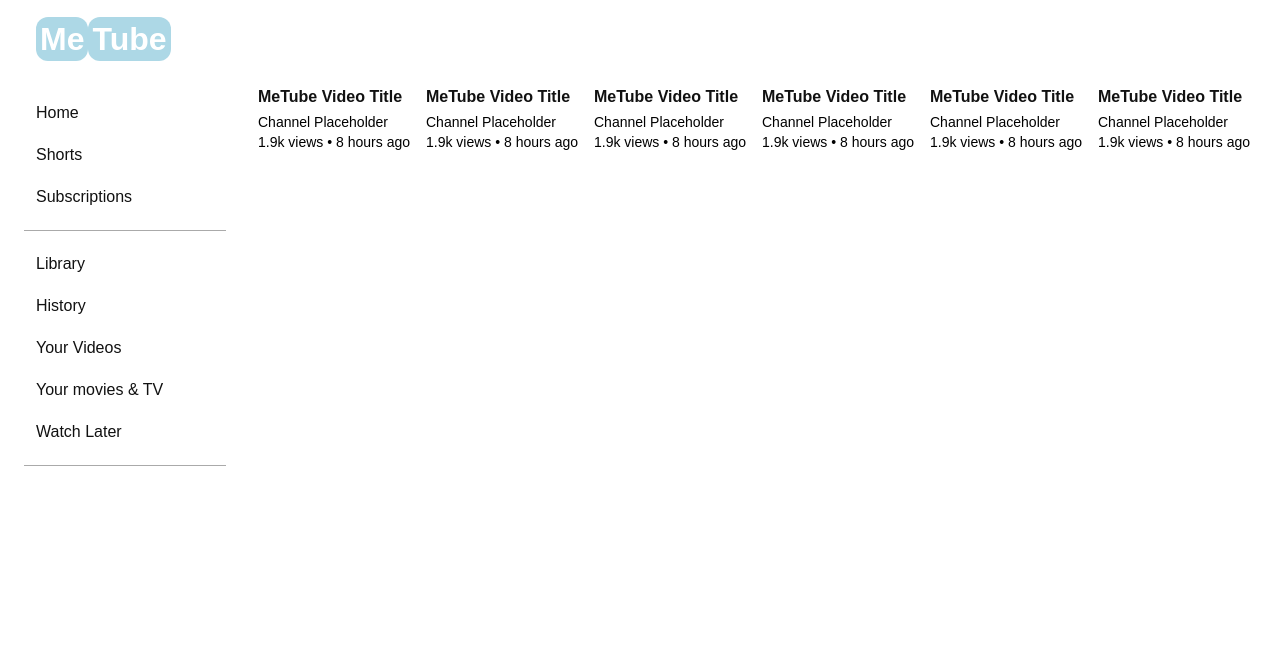
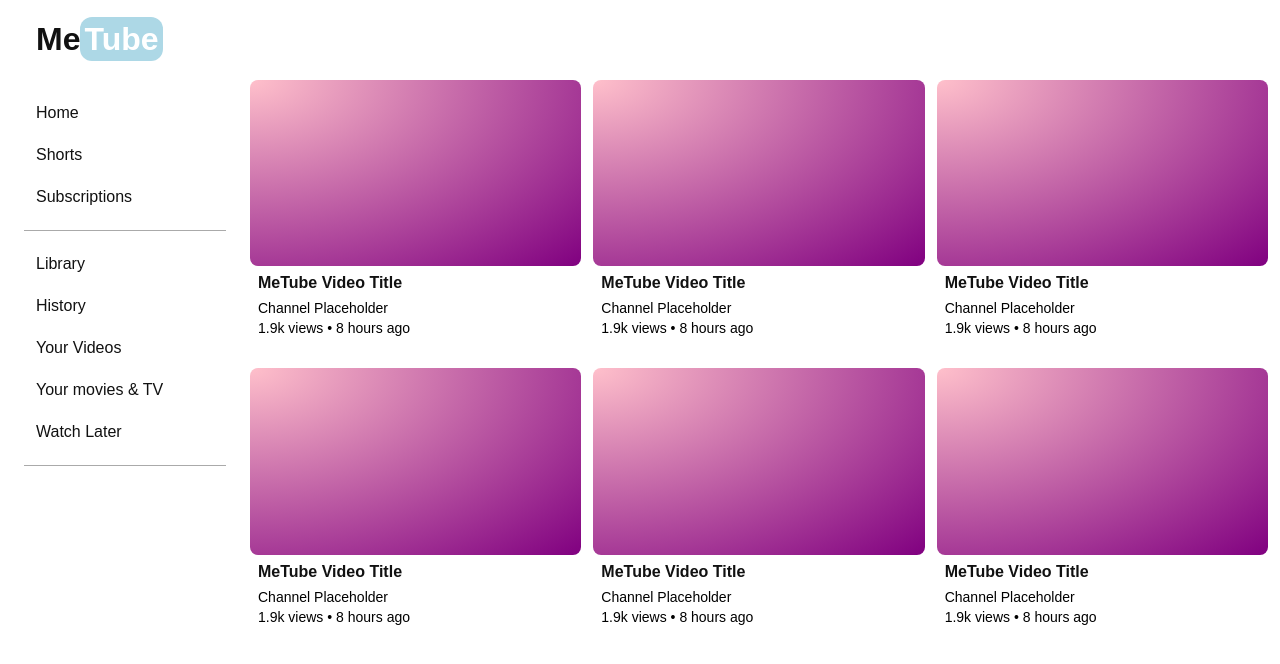
Before and after one commit to ashlynramseydesigns/ashlynramseydesigns, a plain HTML site: page demos/two-column-layouts-mixed-demo/index.html in a window 1280 px wide. Drawn offline with Linux system fonts and the light colour scheme.

Commit message:
Two Column Layouts Mixed Demo

```diff
--- a/demos/two-column-layouts-mixed-demo/css/style.css
+++ b/demos/two-column-layouts-mixed-demo/css/style.css
@@ -45,7 +45,7 @@ body {
 #header a {
     text-decoration: none;
 }
-#hearder #me {
+#header #me {
     color: #111;
 }
 #header #tube {
@@ -83,15 +83,16 @@ body {
     flex-wrap: wrap;
 }
 
-.me-tube-item {
+.metube-item {
     flex: 250px;
     margin-right: 12px;
     margin-bottom: 24px;
 }
 
 .metube-item .thumbnail-placeholder {
-    aspect-ratio: 16px / 9;
-    background: radial-gradient(at top left, pink, purple);
+    aspect-ratio: 16 / 9;
+    background: radial-gradient(at top left,
+    pink, purple);
     border-radius: 8px;
 }
 
--- a/demos/two-column-layouts-mixed-demo/index.html
+++ b/demos/two-column-layouts-mixed-demo/index.html
@@ -18,7 +18,7 @@
             <div id="header">
                 <h1>
                     <a href="#">
-                        <span id="tube">Me</span><span id="tube">Tube</span>
+                        <span id="me">Me</span><span id="tube">Tube</span>
                     </a>
             </div>
              <!--
```
